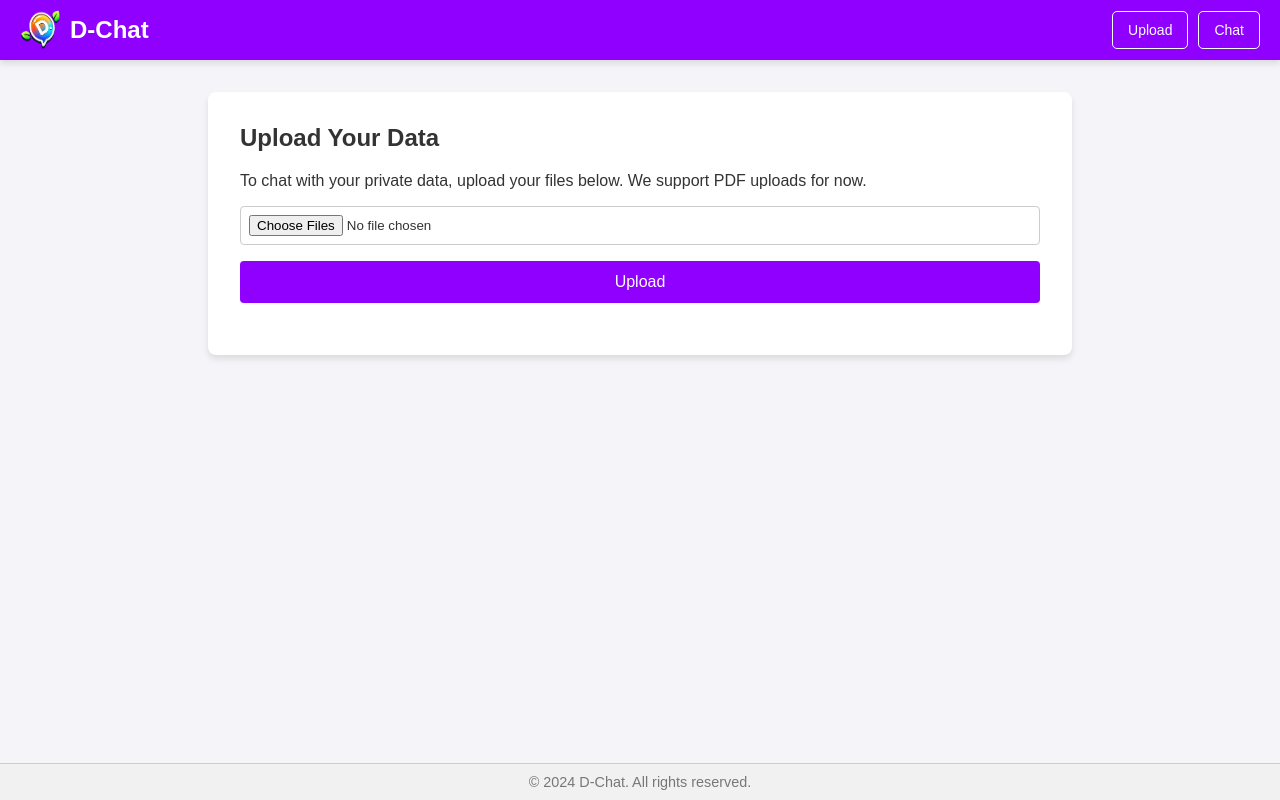
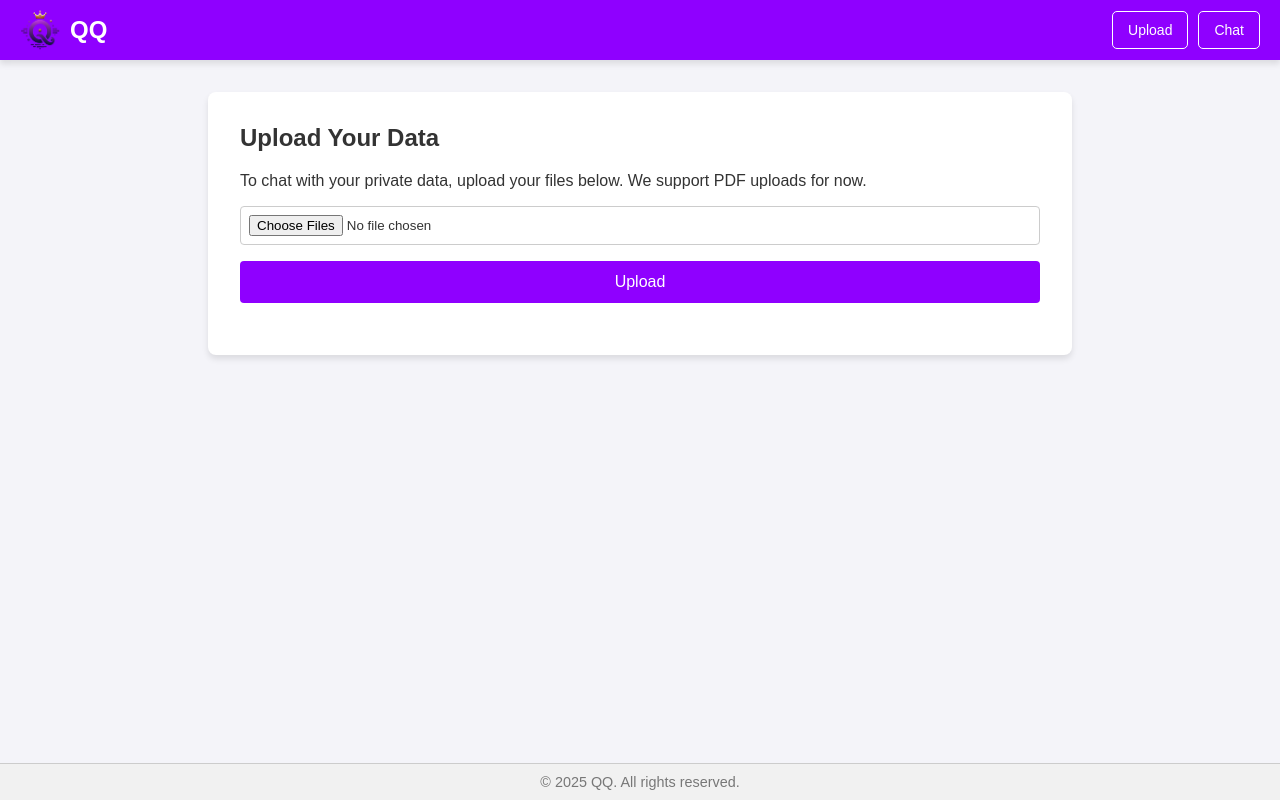
Before and after one commit to raushan-in/d-chat, a FastAPI app: page / in a window 1280 px wide. Run offline with FastAPI, Linux system fonts and the light colour scheme; parts of the project's set-up code (start-up, migrations or seed data) failed here and were passed over.

Commit message:
folder structure changed

```diff
--- a/main.py
+++ b/app/main.py
@@ -12,13 +12,13 @@ from config import INPUT_FILE_FORMAT, PORT, UPLOAD_FOLDER, VECTOR_FOLDER
 from inference import rag_chain
 from ingest import process_uploaded_docs
 
-app = FastAPI(title="d-chat")
+app = FastAPI(title="QQ", description="From Your Data to Done", version="0.1.0")
 
 os.makedirs(UPLOAD_FOLDER, exist_ok=True)
-templates = Jinja2Templates(directory="templates")
+templates = Jinja2Templates(directory="web/templates")
 
 # Mount static files for serving CSS
-app.mount("/static", StaticFiles(directory="static"), name="static")
+app.mount("/web/static", StaticFiles(directory="web/static"), name="static")
 
 
 @app.get("/", response_class=HTMLResponse)
--- a/templates/chat.html
+++ b/web/templates/chat.html
@@ -3,9 +3,9 @@
 <head>
     <meta charset="UTF-8">
     <meta name="viewport" content="width=device-width, initial-scale=1.0">
-    <title>D-Chat - Chat with Your Data</title>
-    <link rel="stylesheet" href="/static/styles.css">
-    <link rel="icon" href="/static/favicon.ico" type="image/x-icon">
+    <title>QQ - Chat with Your Data</title>
+    <link rel="stylesheet" href="/web/static/styles.css">
+    <link rel="icon" href="/web/static/favicon.ico" type="image/x-icon">
     <style>
         body {
             font-family: Arial, sans-serif;
--- a/templates/footer.html
+++ b/web/templates/footer.html
@@ -1,5 +1,5 @@
 <footer>
-    &copy; 2024 D-Chat. All rights reserved.
+    &copy; 2025 QQ. All rights reserved.
 </footer>
 <style>
     footer {
--- a/templates/header.html
+++ b/web/templates/header.html
@@ -1,7 +1,7 @@
 <header>
     <div class="logo-container">
-        <img src="/static/logo.png" alt="D-Chat Logo" class="logo">
-        <h1>D-Chat</h1>
+        <img src="/web/static/logo.png" alt="QQ Logo" class="logo">
+        <h1>QQ</h1>
     </div>
     <div class="menu">
         <a href="/">Upload</a>
--- a/templates/index.html
+++ b/web/templates/index.html
@@ -3,9 +3,9 @@
 <head>
     <meta charset="UTF-8">
     <meta name="viewport" content="width=device-width, initial-scale=1.0">
-    <title>D-Chat - Upload Your Data</title>
-    <link rel="stylesheet" href="/static/styles.css">
-    <link rel="icon" href="/static/favicon.ico" type="image/x-icon">
+    <title>QQ - Upload Your Data</title>
+    <link rel="stylesheet" href="/web/static/styles.css">
+    <link rel="icon" href="/web/static/favicon.ico" type="image/x-icon">
     <style>
         .message {
             margin-top: 20px;
```
Also changed, not shown: README.md, app/__init__.py (added), app/config.py (renamed from config.py), app/inference.py (renamed from inference.py), app/ingest.py (renamed from ingest.py), static/logo.png (deleted), tests/bot_test.py (renamed from bot.py), web/static/favicon.ico (renamed from static/favicon.ico), web/static/logo.png (added), web/static/styles.css (renamed from static/styles.css), 1 other file.
